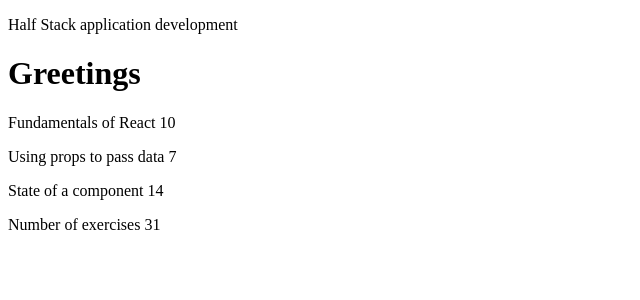
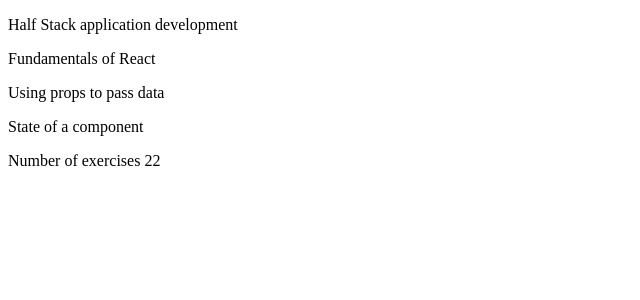
Before and after one commit to LeoBC24/React_part1, a React (Vite) app: page / in a window 1280 px wide. Shown: the top 300 px of the page, without its empty margins (0-640 px from the left). Built offline with nearby package versions, Linux system fonts and the light colour scheme.

Commit message:
part 1.2 tehty

```diff
--- a/src/App.jsx
+++ b/src/App.jsx
@@ -1,48 +1,47 @@
 const Header = (props) => {
-  console.log(props)
   return (
-    <div>
+    <section>
       <p>{props.course}</p>
-    </div>
+    </section>
   )
 }
-const Content = (props) => {
-  console.log(props)
+const Part = ({name, exercises}) => {
   return(
-    <div>
-      <p>{props.part1} {props.exercises1}</p>
-      <p>{props.part2} {props.exercises2}</p>
-      <p>{props.part3} {props.exercises3}</p>
-    </div>
+    <section>
+      <p>{name}{exercises}</p>
+    </section>
+  )
+}
+
+const Content = ({part1, part2, part3}) => {
+  return (
+    <section>
+      <Part name={part1.name} exercises={part1.exercises1}/>
+      <Part name={part2.name} exercises={part2.exercises2}/>
+      <Part name={part3.name} exercises={part3.exercises3}/>
+    </section>
   )
 }
 const Total = (props) => {
-  console.log(props)
-  return(
-    <div>
+  return (
+    <section>
       <p>Number of exercises {props.exercises1 + props.exercises2 + props.exercises3}</p>
-    </div>
-  )
-}
-const App = () => {
-  const course = "Half Stack application development";
-  const part1 = "Fundamentals of React"
-  const exercises1 = 10
-  const part2 = "Using props to pass data"
-  const exercises2 = 7
-  const part3 = "State of a component"
-  const exercises3 = 14
-
-  return (
-    <div>
-      <Header course={course}/>
-      <h1>Greetings</h1>
-      <Content part1={part1} exercises1={exercises1}/>
-      <Content part2={part2} exercises2={exercises2}/>
-      <Content part3={part3} exercises3={exercises3}/>
-      <Total exercises1={exercises1} exercises2={exercises2} exercises3={exercises3}/>
-    </div>
+    </section>
   )
 }
 
-export default App;
+const App = () => {
+  const course = "Half Stack application development"
+  const part1 = {name: "Fundamentals of React", exercises:1};
+  const part2 = {name: "Using props to pass data", exercises:7};
+  const part3 = {name: "State of a component", exercises:14};
+
+  return (
+    <section>
+      <Header course={course}/>
+      <Content part1={part1} part2={part2} part3={part3} />
+      <Total exercises1={part1.exercises} exercises2={part2.exercises} exercises3={part3.exercises}/>
+    </section>
+  )
+}
+export default App
```
